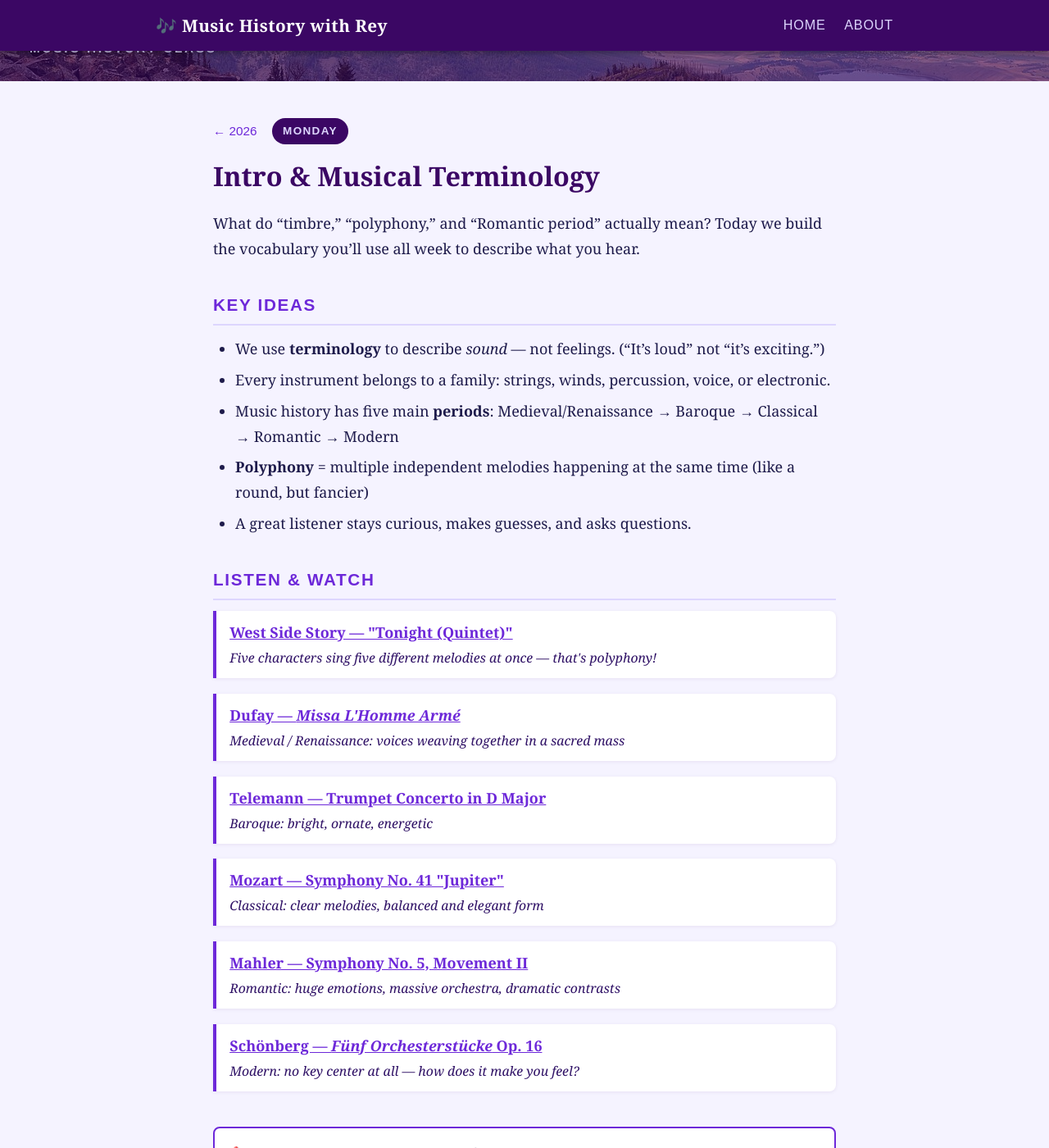
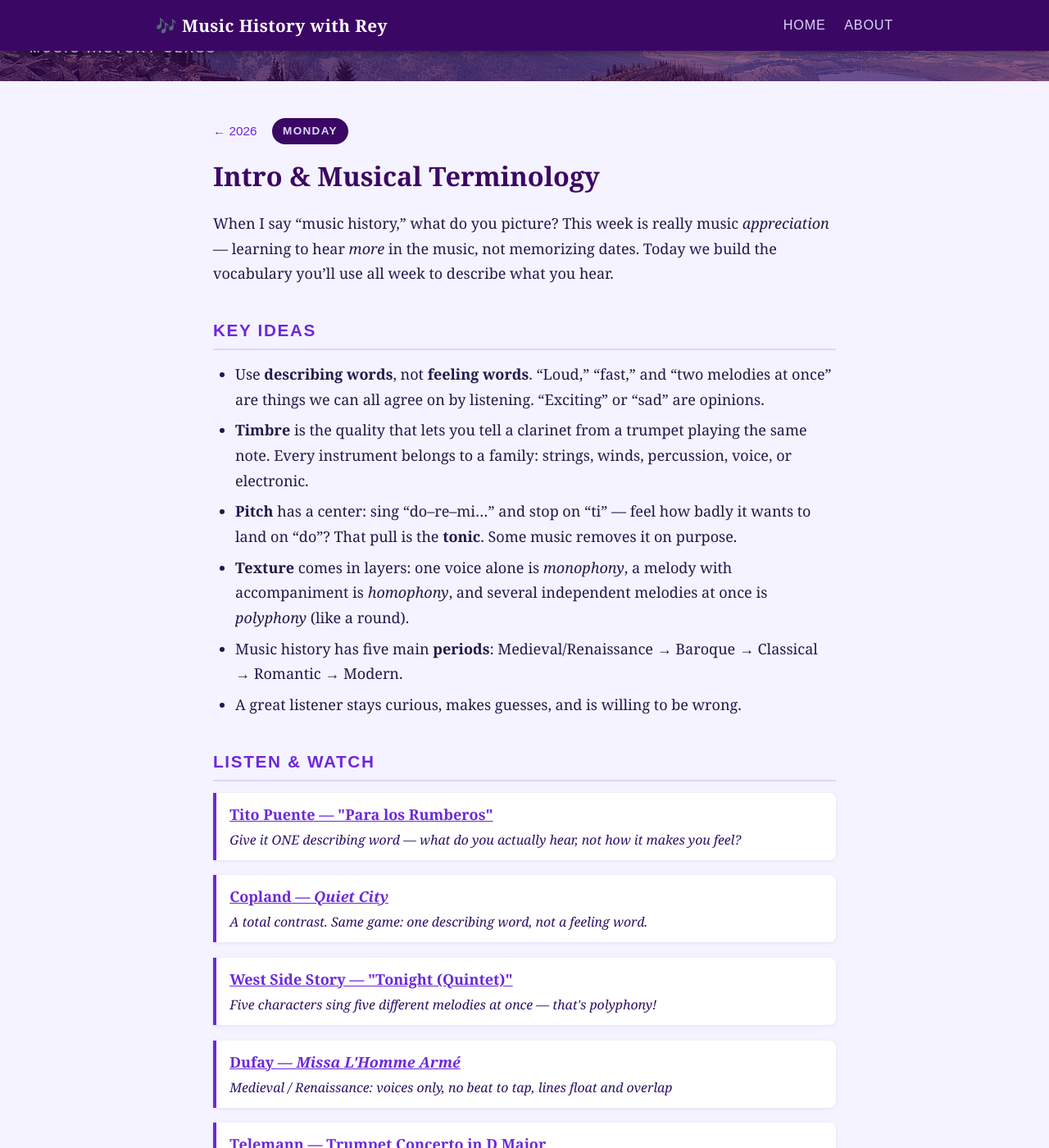
Before and after one commit to purple4reina/wallowalake, a Jekyll site: the page built from 2026/monday.md, in a window 1280 px wide and 1400 px high, scrolled down 223 px. Shown: the whole window at 82% size. Built offline with Jekyll 4.4.1, drawn with Linux system fonts in a browser that asks for light colours; some of the changed text lies outside the part shown.

Commit message:
Update 2026 Monday from gdoc: terminology framing + 2 recordings
Add describing-vs-feeling-words framing and the monophony/homophony/
polyphony progression to Key Ideas; add Tito Puente "Para los Rumberos"
and Copland "Quiet City" recordings used for the describing-word exercise.

Co-Authored-By: Claude Opus 4.8 <noreply@anthropic.com>

```diff
--- a/2026/monday.md
+++ b/2026/monday.md
@@ -6,20 +6,32 @@ year: 2026
 order: 1
 ---
 
-What do "timbre," "polyphony," and "Romantic period" actually mean?
-Today we build the vocabulary you'll use all week to describe what you hear.
+When I say "music history," what do you picture? This week is really music *appreciation* — learning to hear *more* in the music, not memorizing dates. Today we build the vocabulary you'll use all week to describe what you hear.
 
 ## Key Ideas
 
-- We use **terminology** to describe *sound* — not feelings. ("It's loud" not "it's exciting.")
-- Every instrument belongs to a family: strings, winds, percussion, voice, or electronic.
-- Music history has five main **periods**: Medieval/Renaissance → Baroque → Classical → Romantic → Modern
-- **Polyphony** = multiple independent melodies happening at the same time (like a round, but fancier)
-- A great listener stays curious, makes guesses, and asks questions.
+- Use **describing words**, not **feeling words**. "Loud," "fast," and "two melodies at once" are things we can all agree on by listening. "Exciting" or "sad" are opinions.
+- **Timbre** is the quality that lets you tell a clarinet from a trumpet playing the same note. Every instrument belongs to a family: strings, winds, percussion, voice, or electronic.
+- **Pitch** has a center: sing "do–re–mi…" and stop on "ti" — feel how badly it wants to land on "do"? That pull is the **tonic**. Some music removes it on purpose.
+- **Texture** comes in layers: one voice alone is *monophony*, a melody with accompaniment is *homophony*, and several independent melodies at once is *polyphony* (like a round).
+- Music history has five main **periods**: Medieval/Renaissance → Baroque → Classical → Romantic → Modern.
+- A great listener stays curious, makes guesses, and is willing to be wrong.
 
 ## Listen & Watch
 
 <ul class="recordings">
+  <li>
+    <a href="https://youtu.be/OWbw0botV34" target="_blank" rel="noopener">
+      Tito Puente — "Para los Rumberos"
+    </a>
+    <span class="rec-note">Give it ONE describing word — what do you actually <em>hear</em>, not how it makes you feel?</span>
+  </li>
+  <li>
+    <a href="https://youtu.be/s_MxTZlYL14" target="_blank" rel="noopener">
+      Copland — <em>Quiet City</em>
+    </a>
+    <span class="rec-note">A total contrast. Same game: one describing word, not a feeling word.</span>
+  </li>
   <li>
     <a href="https://www.youtube.com/watch?v=CJWHMns2YcU" target="_blank" rel="noopener">
       West Side Story — "Tonight (Quintet)"
@@ -30,32 +42,32 @@ Today we build the vocabulary you'll use all week to describe what you hear.
     <a href="https://www.youtube.com/watch?v=ibSeyIbNGYA" target="_blank" rel="noopener">
       Dufay — <em>Missa L'Homme Armé</em>
     </a>
-    <span class="rec-note">Medieval / Renaissance: voices weaving together in a sacred mass</span>
+    <span class="rec-note">Medieval / Renaissance: voices only, no beat to tap, lines float and overlap</span>
   </li>
   <li>
     <a href="https://youtu.be/lMsncAgvIXo?t=133" target="_blank" rel="noopener">
       Telemann — Trumpet Concerto in D Major
     </a>
-    <span class="rec-note">Baroque: bright, ornate, energetic</span>
+    <span class="rec-note">Baroque: a beat you could march to, a bright solo trumpet showing off vs. the group — that's a concerto</span>
   </li>
   <li>
     <a href="https://youtu.be/0vfU4cmdx-s?t=1373" target="_blank" rel="noopener">
       Mozart — Symphony No. 41 "Jupiter"
     </a>
-    <span class="rec-note">Classical: clear melodies, balanced and elegant form</span>
+    <span class="rec-note">Classical: bigger ensemble, cleaner balanced tunes, clear phrases</span>
   </li>
   <li>
     <a href="https://www.youtube.com/watch?v=m3NiCOt_K0w" target="_blank" rel="noopener">
       Mahler — Symphony No. 5, Movement II
     </a>
-    <span class="rec-note">Romantic: huge emotions, massive orchestra, dramatic contrasts</span>
+    <span class="rec-note">Romantic: huge orchestra, whisper-to-roar dynamics, long soaring melodies. How does this feel compared to the Mozart?</span>
   </li>
   <li>
     <a href="https://youtu.be/3bqlt1EOlwg?t=674" target="_blank" rel="noopener">
       Schönberg — <em>Fünf Orchesterstücke</em> Op. 16
     </a>
-    <span class="rec-note">Modern: no key center at all — how does it make you feel?</span>
+    <span class="rec-note">Modern: listen for what's <em>missing</em> — no home key, no hummable tune, no steady meter</span>
   </li>
 </ul>
 
-<p class="homework">Find one example of polyphony and bring it (or describe it) to class tomorrow.</p>
+<p class="homework">Find one example of polyphony and bring it (or describe it) to class tomorrow. Also jot down 3 things you're curious about.</p>
```
